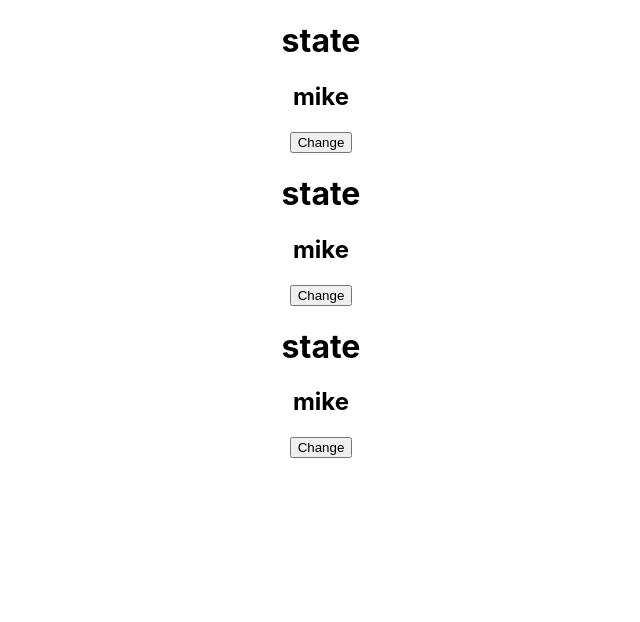
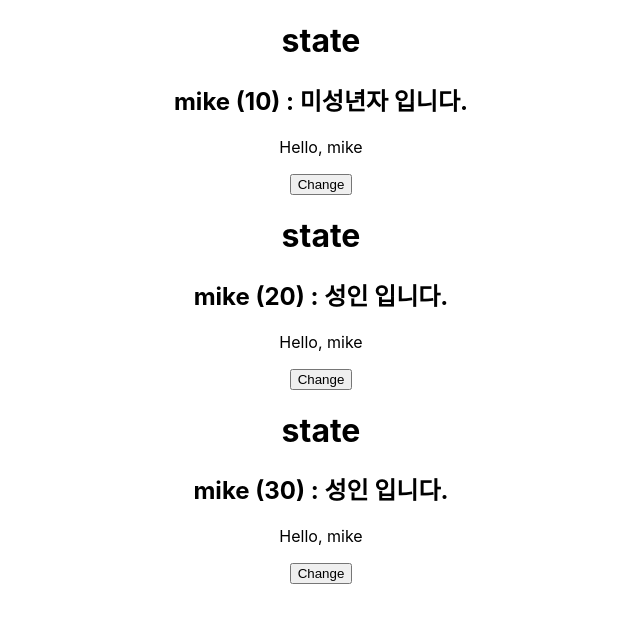
Before and after one commit to iHateAI/STUDY-REACT-BASIC, a React (Create React App) app: page / in a window 1280 px wide. Shown: the top 622 px of the page, without its empty margins (319-959 px from the left). Built offline with nearby package versions, Linux system fonts and the light colour scheme; the HTML template or start-up script is replaced by a standard one.

Commit message:
props
- props는 컴포넌트가 받을 수 있는 상태값
- props는 컴포넌트 내에서 못바꿈, 바꾸고 싶으면 useState를 활용해야함
- 컴포넌트가 가지고 있는 state를 props로 넘길 수도 있음

```diff
--- a/src/App.tsx
+++ b/src/App.tsx
@@ -4,9 +4,9 @@ import Hello from "./component/Hello";
 function App() {
   return (
     <div className="App">
-      <Hello />
-      <Hello />
-      <Hello />
+      <Hello age={10} />
+      <Hello age={20} />
+      <Hello age={30} />
     </div>
   );
 }
--- a/src/component/Hello.tsx
+++ b/src/component/Hello.tsx
@@ -1,17 +1,28 @@
 import { useState } from "react";
+import UserName from "./UserName";
 
-const Hello = () => {
+const Hello = ({ age }: any) => {
   const [name, setName] = useState("mike");
+  const msg = age > 19 ? "성인 입니다." : "미성년자 입니다.";
 
-  function changeName() {
-    const newName = name === "mike" ? "jane" : "mike";
-    setName(newName);
-  }
+  // function changeName() {
+  //   const newName = name === "mike" ? "jane" : "mike";
+  //   setName(newName);
+  // }
   return (
     <>
       <h1>state</h1>
-      <h2>{name}</h2>
-      <button onClick={changeName}>Change</button>
+      <h2>
+        {name} ({age}) : {msg}
+      </h2>
+      <UserName name={name} />
+      <button
+        onClick={() => {
+          setName(name === "mike" ? "jane" : "mike");
+        }}
+      >
+        Change
+      </button>
     </>
   );
 };
--- /dev/null
+++ b/src/component/UserName.tsx
@@ -0,0 +1,3 @@
+export default function UserName({ name }: any) {
+  return <p>Hello, {name}</p>;
+}
```
